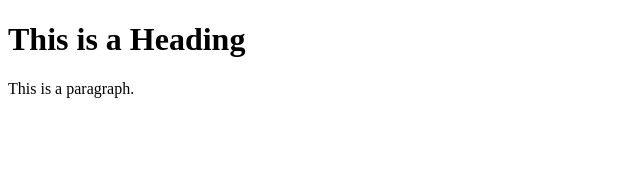
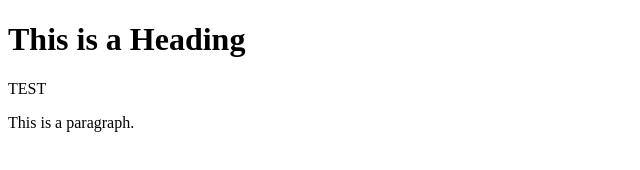
Before and after one commit to julian-blohm/computergraphic, a website built with webpack: page src/index.html in a window 1280 px wide. Shown: the whole page, without its empty margins (0-640 px from the left). Built offline with nearby package versions, Linux system fonts and the light colour scheme.

Commit message:
deployment test

```diff
--- a/src/index.html
+++ b/src/index.html
@@ -8,8 +8,8 @@
 <body>
 
     <h1>This is a Heading</h1>
+    <p>TEST</p>
     <p>This is a paragraph.</p>
-
 </body>
 
 </html>
```
